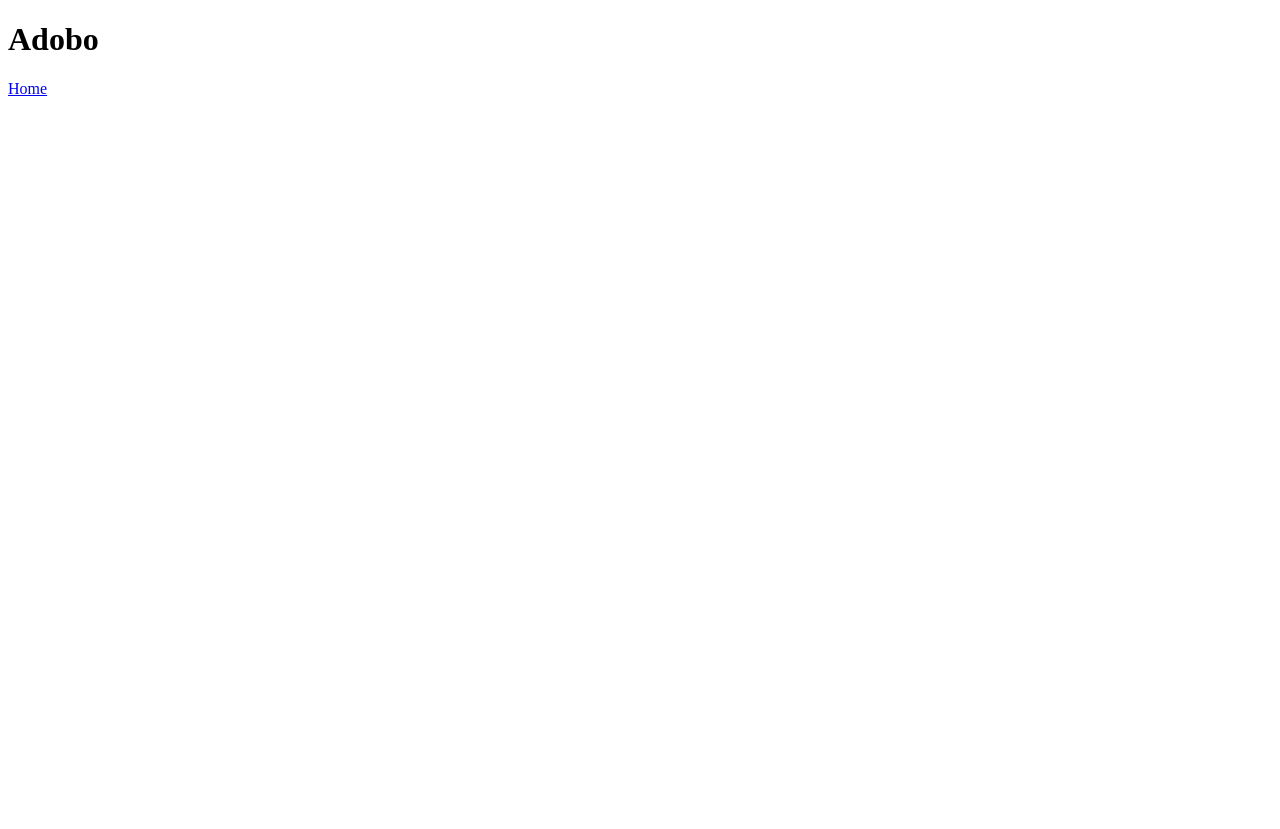
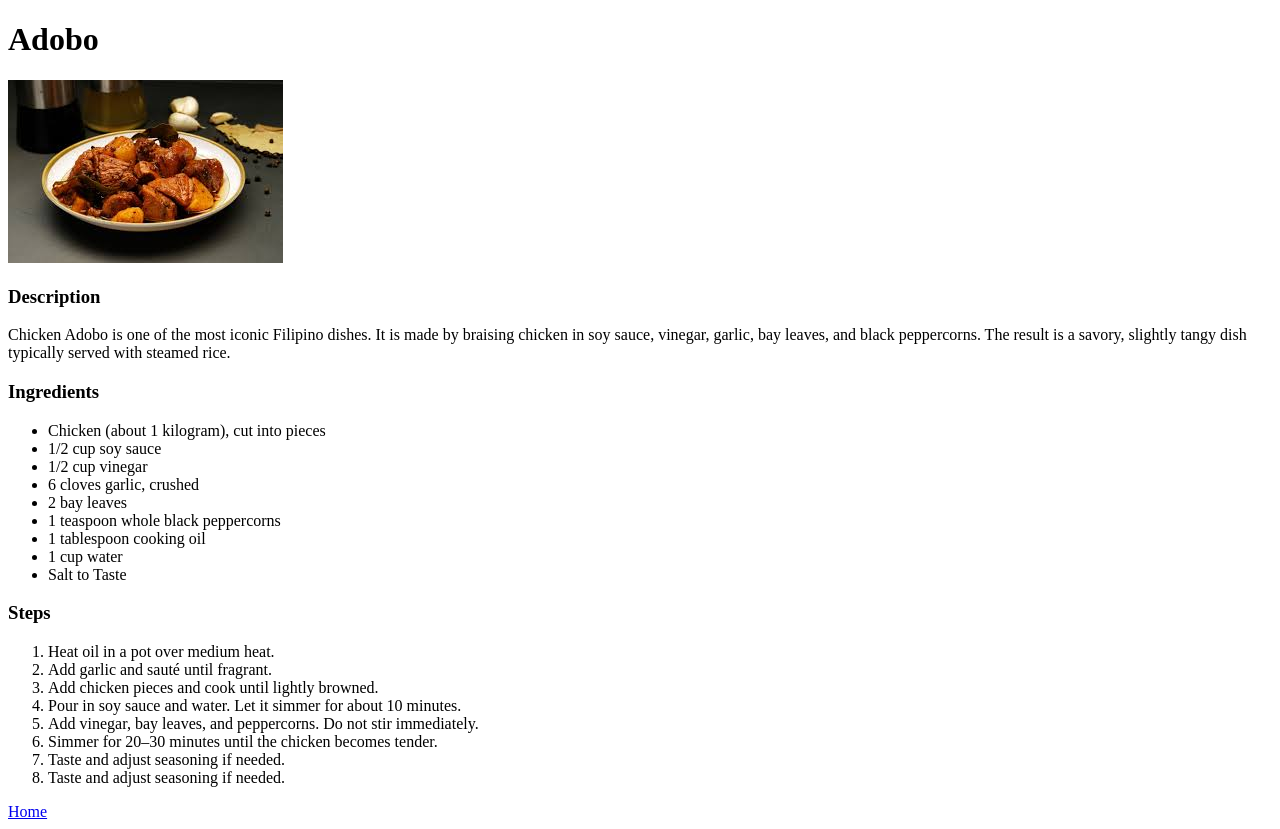
Before and after one commit to Wesly19-max/odin-recipes2, a plain HTML site: page recipes/adobo.html in a window 1280 px wide. Before the commit the page ends 800 px from the top, so only its background shows below. Drawn offline with Linux system fonts and the light colour scheme.

Commit message:
Add adobo.html contents

```diff
--- a/recipes/adobo.html
+++ b/recipes/adobo.html
@@ -6,6 +6,36 @@
 
   <body>
     <h1>Adobo</h1>
+    <img src="../assets/adobo.jpg">
+    <h3>Description</h3>
+    <p>Chicken Adobo is one of the most iconic Filipino dishes. It is made by braising chicken in soy sauce,
+      vinegar, garlic, bay leaves, and black peppercorns.
+      The result is a savory, slightly tangy dish typically served with steamed rice.</p>
+
+    <h3>Ingredients</h3>
+      <ul>
+        <li>Chicken (about 1 kilogram), cut into pieces</li>
+        <li>1/2 cup soy sauce</li>
+        <li>1/2 cup vinegar</li>
+        <li>6 cloves garlic, crushed</li>
+        <li>2 bay leaves</li>
+        <li>1 teaspoon whole black peppercorns</li>
+        <li>1 tablespoon cooking oil</li>
+        <li>1 cup water</li>
+        <li>Salt to Taste</li>
+      </ul>
+
+    <h3>Steps</h3>
+      <ol>
+        <li>Heat oil in a pot over medium heat.</li>
+        <li>Add garlic and sauté until fragrant.</li>
+        <li>Add chicken pieces and cook until lightly browned.</li>
+        <li>Pour in soy sauce and water. Let it simmer for about 10 minutes.</li>
+        <li>Add vinegar, bay leaves, and peppercorns. Do not stir immediately.</li>
+        <li>Simmer for 20–30 minutes until the chicken becomes tender.</li>
+        <li>Taste and adjust seasoning if needed.</li>
+        <li>Taste and adjust seasoning if needed.</li>
+      </ol>
 
     <footer>
       <a href="../index.html">Home</a>
```
Also changed, not shown: index.html (+6 -0 lines), assets/adobo.jpg (added), assets/eggpie.webp (added), assets/empanada.jpg (added), 1 other file.
